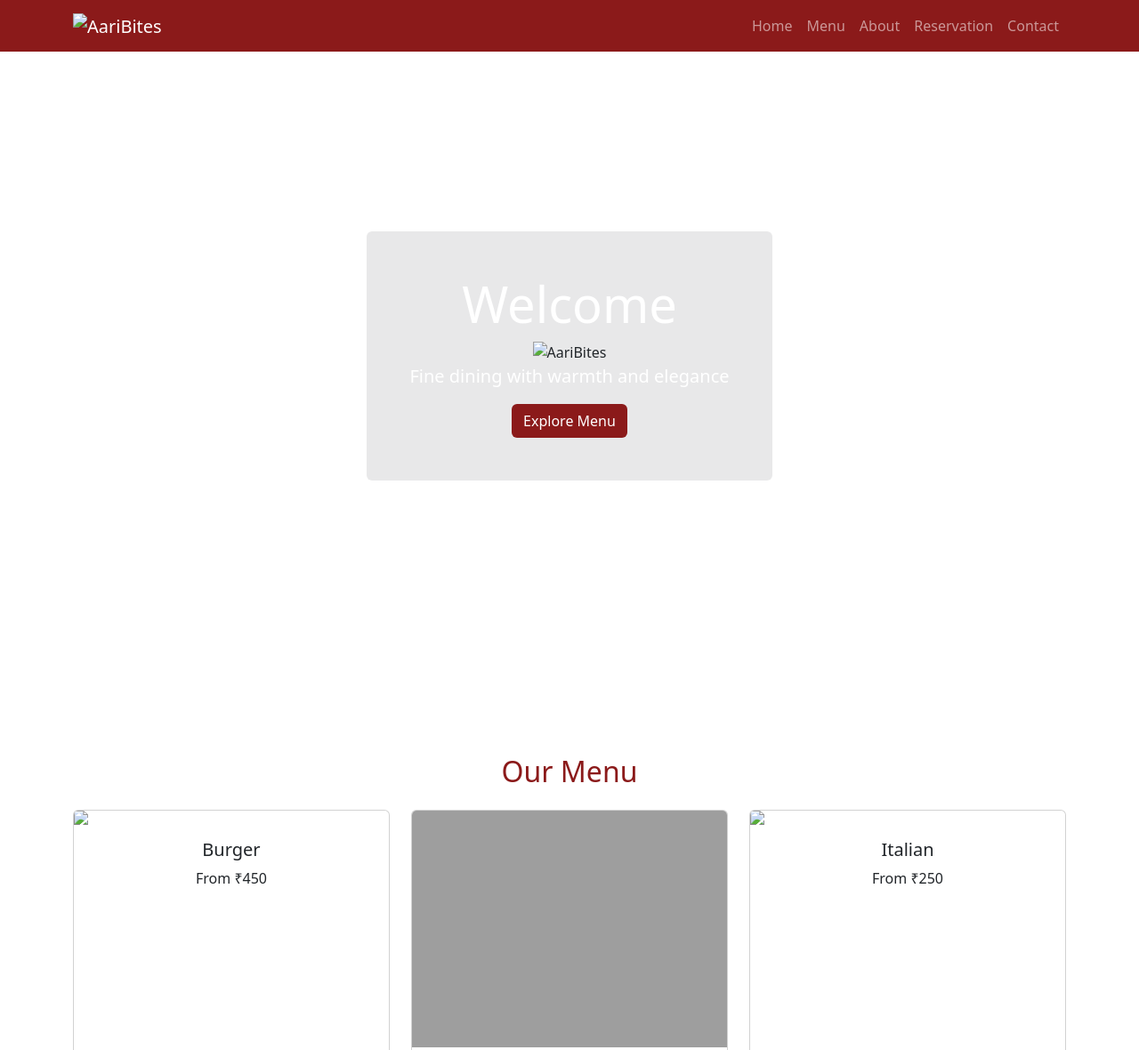
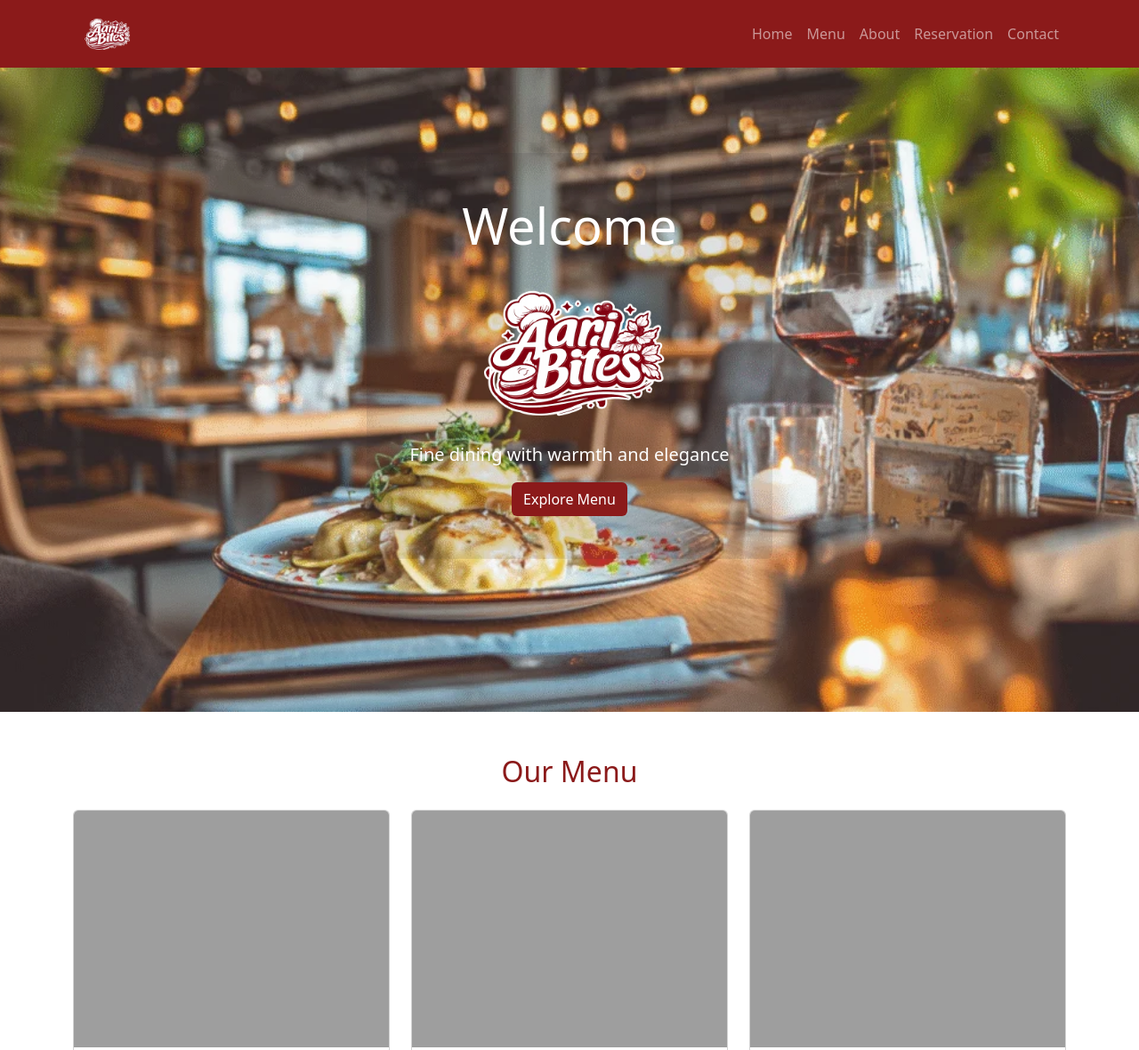
Before and after one commit to sreekanthps28/AariBites, a plain HTML site: page index.html in a window 1280 px wide. Shown: the top 1180 px of the page at 89% size. Drawn offline with nearby package versions, Linux system fonts and the light colour scheme; the site is published under a folder, as on GitHub Pages, so addresses that start at the root find nothing.

Commit message:
image link changed

```diff
--- a/index.html
+++ b/index.html
@@ -34,7 +34,7 @@
 <nav class="navbar navbar-expand-lg navbar-dark bg-wine fixed-top">
   <div class="container">
     <a class="navbar-brand" href="#">
-      <img src="/images/logo_t.png" alt="AariBites" height="50">
+      <img src="images/logo_t.png" alt="AariBites" height="50">
     </a>
     <button class="navbar-toggler" data-bs-toggle="collapse" data-bs-target="#nav">
       <span class="navbar-toggler-icon"></span>
@@ -57,13 +57,13 @@
   <div id="heroCarousel" class="carousel slide carousel-fade position-absolute top-0 start-0 w-100 h-100" data-bs-ride="carousel">
     <div class="carousel-inner h-100">
       <div class="carousel-item active h-100">
-        <img src="/images/c1.png" class="d-block w-100 h-100 object-fit-cover" alt="Food 1">
+        <img src="images/c1.png" class="d-block w-100 h-100 object-fit-cover" alt="Food 1">
       </div>
       <div class="carousel-item h-100">
-        <img src="/images/c2.png" class="d-block w-100 h-100 object-fit-cover" alt="Food 2">
+        <img src="images/c2.png" class="d-block w-100 h-100 object-fit-cover" alt="Food 2">
       </div>
       <div class="carousel-item h-100">
-        <img src="/images/c3.png" class="d-block w-100 h-100 object-fit-cover" alt="Food 3">
+        <img src="images/c3.png" class="d-block w-100 h-100 object-fit-cover" alt="Food 3">
       </div>
     </div>
   </div>
@@ -72,7 +72,7 @@
   <div class="container h-100 d-flex align-items-center justify-content-center text-center position-relative" style="z-index:2;">
     <div class="bg-dark bg-opacity-10 p-5 rounded">
       <h1 class="display-4 text-white">Welcome</h1>
-      <img src="/images/logo_t.png" alt="AariBites" height="200">
+      <img src="images/logo_t.png" alt="AariBites" height="200">
       <p class="lead text-white">Fine dining with warmth and elegance</p>
       <a href="#menu" class="btn btn-wine">Explore Menu</a>
     </div>
@@ -86,7 +86,7 @@
     <div class="row g-4">
       <div class="col-md-4">
         <div class="card h-100">
-          <img src="/images/burger.jpg" class="card-img-top">
+          <img src="images/burger.jpg" class="card-img-top">
           <div class="card-body text-center">
             <h5>Burger</h5>
             <p>From ₹450</p>
@@ -104,7 +104,7 @@
       </div>
       <div class="col-md-4">
         <div class="card h-100">
-          <img src="/images/pasta.jpg" class="card-img-top">
+          <img src="images/pasta.jpg" class="card-img-top">
           <div class="card-body text-center">
             <h5>Italian</h5>
             <p>From ₹250</p>
```
